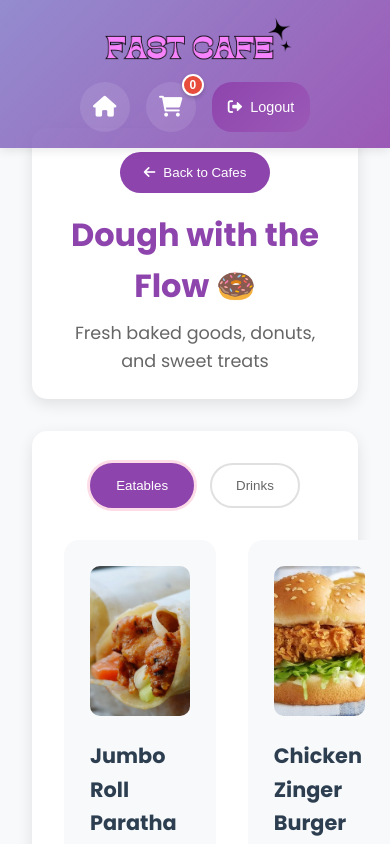
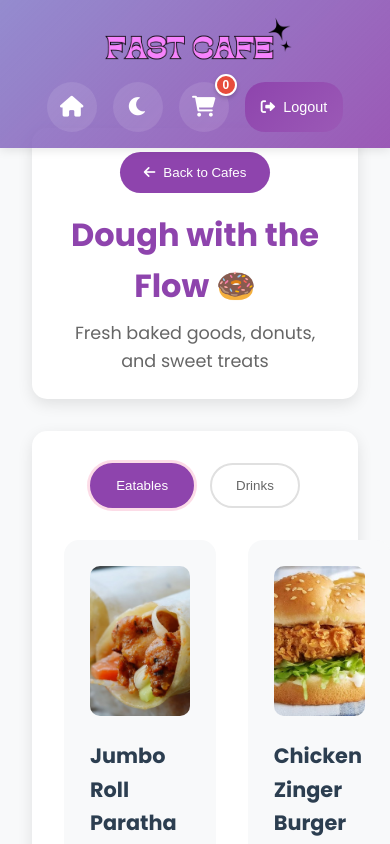
Before and after one commit to laraib-b/Campus-Cafe-Website, a plain HTML site: page dough-menu.html in a window 390 px wide. Shown: the top 844 px of the page. Drawn offline with Linux system fonts and the light colour scheme; sample sign-in values are in the browser's storage.

Commit message:
Implement theme toggle for dark mode
Added theme toggle button for dark mode functionality.

```diff
--- a/dough-menu.html
+++ b/dough-menu.html
@@ -19,6 +19,9 @@
                 <a href="cafe-selection.html" class="nav-link" title="Home">
                     <i class="fas fa-home"></i>
                 </a>
+                <button id="themeToggle" class="theme-toggle" title="Switch to Dark Mode">
+                    <i class="fas fa-moon"></i>
+                </button>
                 <div class="cart-info">
                     <button id="cartBtn" class="cart-btn">
                         <i class="fas fa-shopping-cart"></i>
@@ -111,6 +114,7 @@
         </div>
     </div>
 
+    <script src="theme.js"></script>
     <script src="menu.js"></script>
 </body>
 </html>
```
